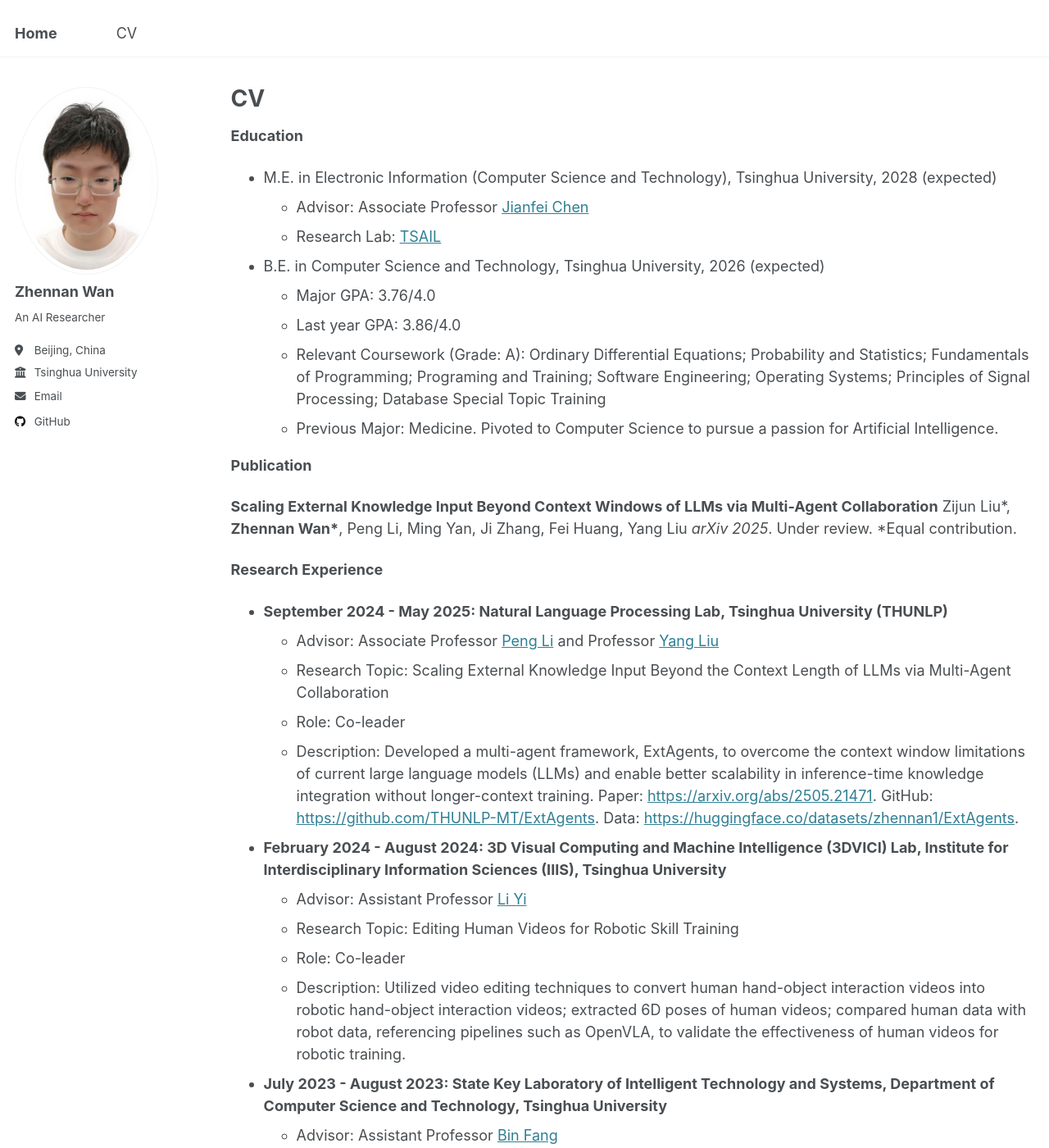
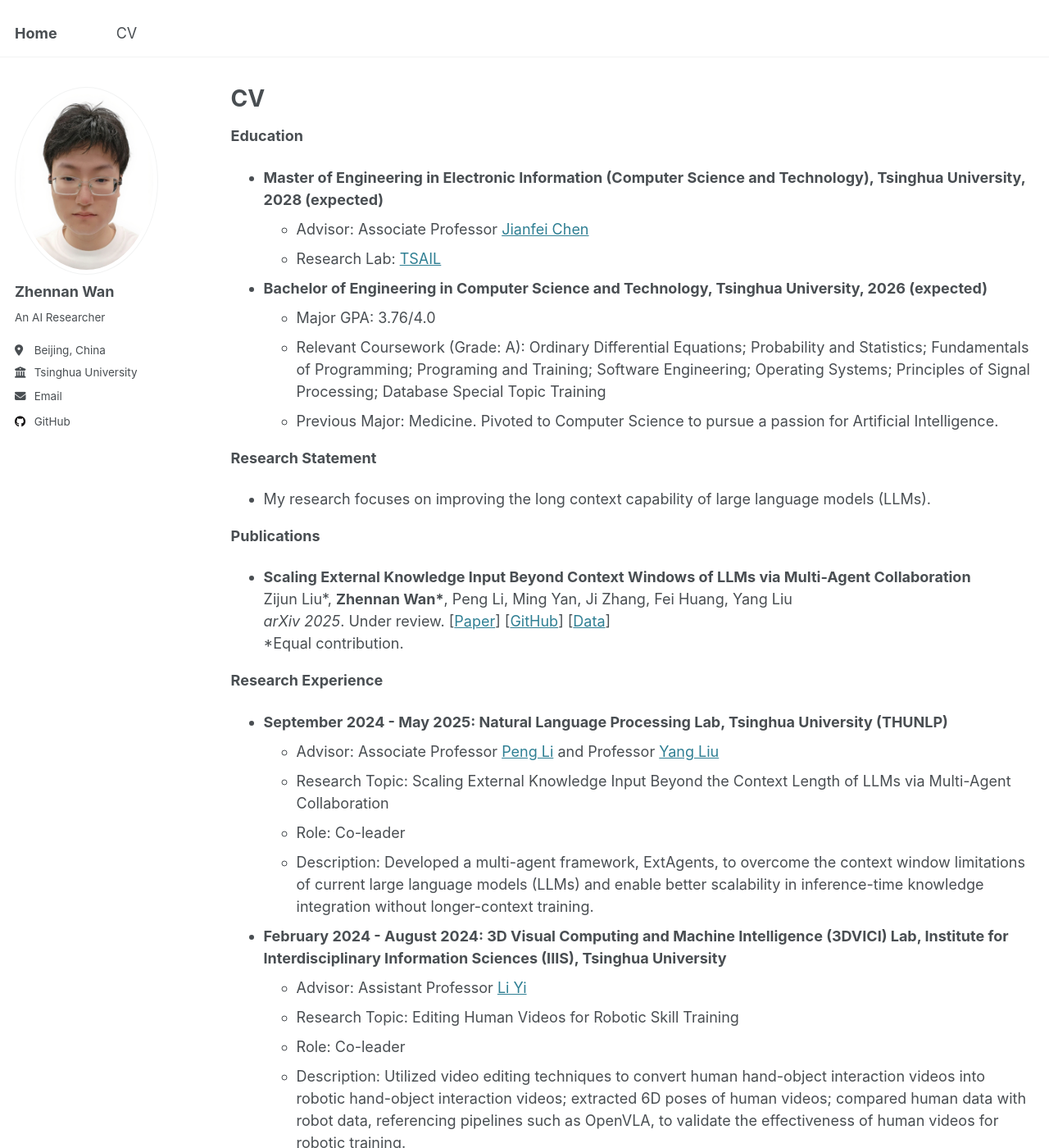
Before and after one commit to zhennan1/zhennan1.github.io, a Jekyll site: the page built from _pages/cv.md, in a window 1280 px wide and 1400 px high. Shown: the whole window at 82% size. Built offline with Jekyll 4.4.1, drawn with Linux system fonts in a browser that asks for light colours.

Commit message:
Update cv.md

```diff
--- a/_pages/cv.md
+++ b/_pages/cv.md
@@ -13,21 +13,24 @@ redirect_from:
 
 <!-- * Ph.D in Version Control Theory, GitHub University, 2018 (expected) -->
 <!-- * M.S. in Jekyll, GitHub University, 2014 -->
-* M.E. in Electronic Information (Computer Science and Technology), Tsinghua University, 2028 (expected)
+* **Master of Engineering in Electronic Information (Computer Science and Technology), Tsinghua University, 2028 (expected)**
   * Advisor: Associate Professor [Jianfei Chen](https://ml.cs.tsinghua.edu.cn/~jianfei/)
   * Research Lab: [TSAIL](https://ml.cs.tsinghua.edu.cn/)
-* B.E. in Computer Science and Technology, Tsinghua University, 2026 (expected)
+* **Bachelor of Engineering in Computer Science and Technology, Tsinghua University, 2026 (expected)**
   * Major GPA: 3.76/4.0
-  * Last year GPA: 3.86/4.0
   * Relevant Coursework (Grade: A): Ordinary Differential Equations; Probability and Statistics; Fundamentals of Programming; Programing and Training; Software Engineering; Operating Systems; Principles of Signal Processing; Database Special Topic Training
   * Previous Major: Medicine. Pivoted to Computer Science to pursue a passion for Artificial Intelligence.
 
-**Publication**
+**Research Statement**
 
-**Scaling External Knowledge Input Beyond Context Windows of LLMs via Multi-Agent Collaboration**
-Zijun Liu\*, **Zhennan Wan\***, Peng Li, Ming Yan, Ji Zhang, Fei Huang, Yang Liu
-*arXiv 2025*. Under review.
-\*Equal contribution.
+* My research focuses on improving the long context capability of large language models (LLMs).
+
+**Publications**
+
+* **Scaling External Knowledge Input Beyond Context Windows of LLMs via Multi-Agent Collaboration**
+  Zijun Liu\*, **Zhennan Wan\***, Peng Li, Ming Yan, Ji Zhang, Fei Huang, Yang Liu
+  *arXiv 2025*. Under review. [[Paper](https://arxiv.org/abs/2505.21471)] [[GitHub](https://github.com/THUNLP-MT/ExtAgents)] [[Data](https://huggingface.co/datasets/zhennan1/ExtAgents)]
+  \*Equal contribution.
 
 **Research Experience**
 
@@ -35,7 +38,7 @@ Zijun Liu\*, **Zhennan Wan\***, Peng Li, Ming Yan, Ji Zhang, Fei Huang, Yang Liu
   * Advisor: Associate Professor [Peng Li](https://lpeng.net/) and Professor [Yang Liu](https://nlp.csai.tsinghua.edu.cn/~ly/)
   * Research Topic: Scaling External Knowledge Input Beyond the Context Length of LLMs via Multi-Agent Collaboration
   * Role: Co-leader
-  * Description: Developed a multi-agent framework, ExtAgents, to overcome the context window limitations of current large language models (LLMs) and enable better scalability in inference-time knowledge integration without longer-context training. Paper: [https://arxiv.org/abs/2505.21471](https://arxiv.org/abs/2505.21471). GitHub: [https://github.com/THUNLP-MT/ExtAgents](https://github.com/THUNLP-MT/ExtAgents). Data: [https://huggingface.co/datasets/zhennan1/ExtAgents](https://huggingface.co/datasets/zhennan1/ExtAgents).
+  * Description: Developed a multi-agent framework, ExtAgents, to overcome the context window limitations of current large language models (LLMs) and enable better scalability in inference-time knowledge integration without longer-context training.
 
 * **February 2024 - August 2024: 3D Visual Computing and Machine Intelligence (3DVICI) Lab, Institute for Interdisciplinary Information Sciences (IIIS), Tsinghua University**
   * Advisor: Assistant Professor [Li Yi](https://ericyi.github.io/)
```
